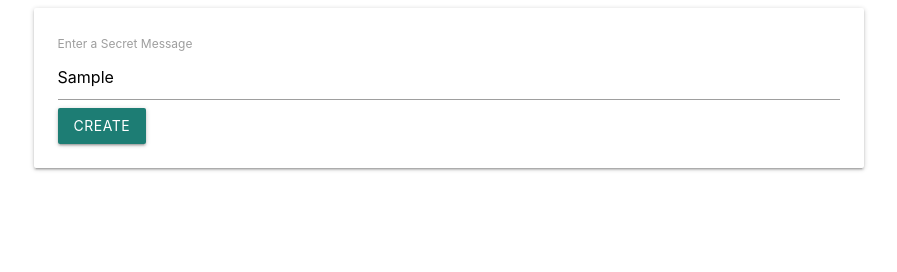
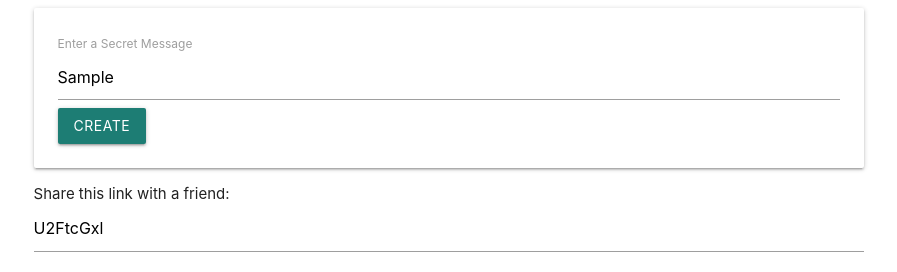
Before and after one commit to Proclus01/message, a website: page index.html in a window 1280 px wide. Both pictures are taken after typing "Sample" into the empty fields and a click on the button "CREATE". Shown: the whole page, without its empty margins (191-1088 px from the left). Drawn offline with nearby package versions, Linux system fonts and the light colour scheme.

Commit message:
added basic encryption mechanism for userinput

```diff
--- a/index.html
+++ b/index.html
@@ -22,9 +22,14 @@
             <div class="card-panel">
                 <form> <!-- Message Generator Form -->
                     <label>Enter a Secret Message</label>
-                    <input />
+                    <input id="message-input"/>
                     <button class="btn">Create</button>
                 </form>
+            </div>
+
+            <div>
+                Share this link with a friend:
+                <input id="link-input" />
             </div>
         </div>
     </div>
--- a/index.js
+++ b/index.js
@@ -1,15 +1,23 @@
 //jshint esversion:9
 
 // Event Handler for Form Submission
+
+// Takes user input
+// Converts user input to base64
+// Represents base64 conversion inside of secondary input field in card
+
 document.querySelector('form').addEventListener('submit',
     event => {
         // Stop Reloading of Page on Form Submission
         event.preventDefault();
 
         // Capture user input value
-        const input = document.querySelector('input');
+        const input = document.querySelector('#message-input');
 
-        // Print the user input
-        console.log(input.value);
+        // Convert input to base64 string
+        const encrypted = btoa(input.value);
+
+        // Set secondary input field to encrypted value
+        document.querySelector('#link-input').value = encrypted;
     }
 );
```
